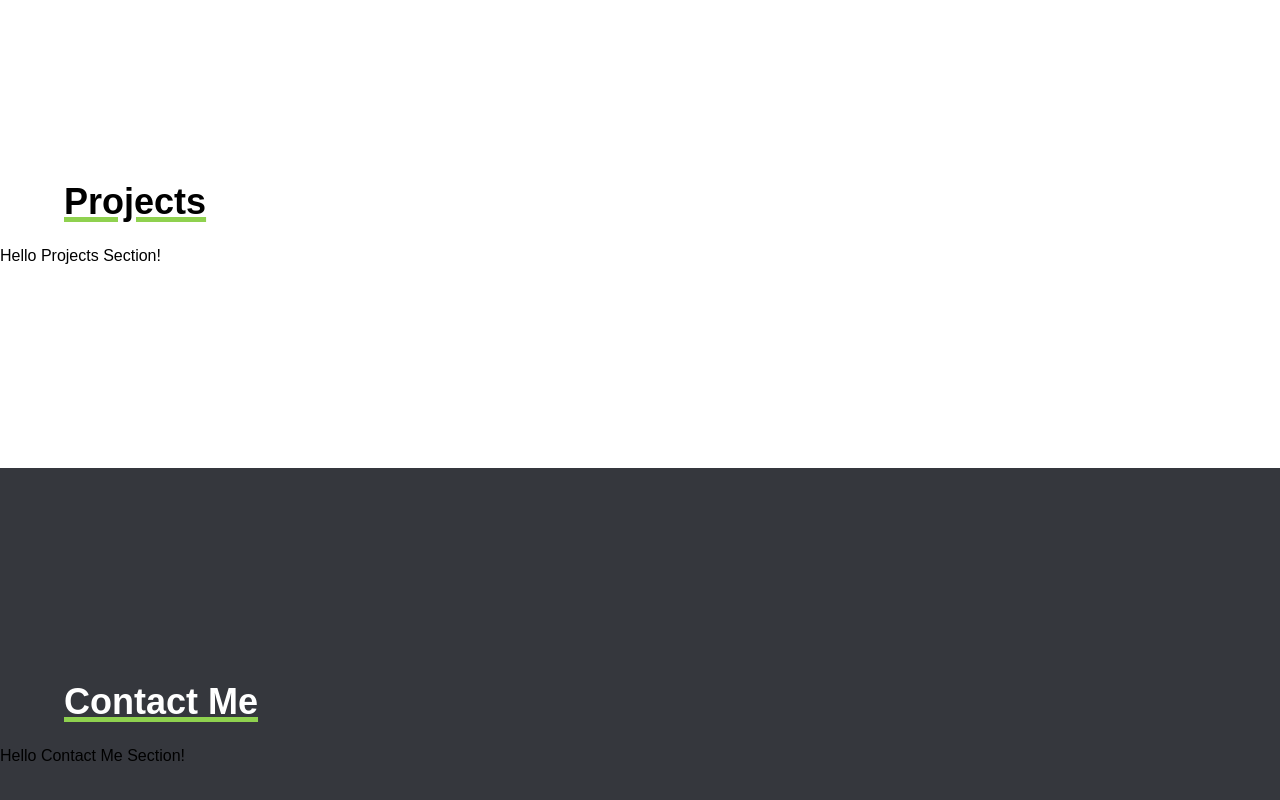
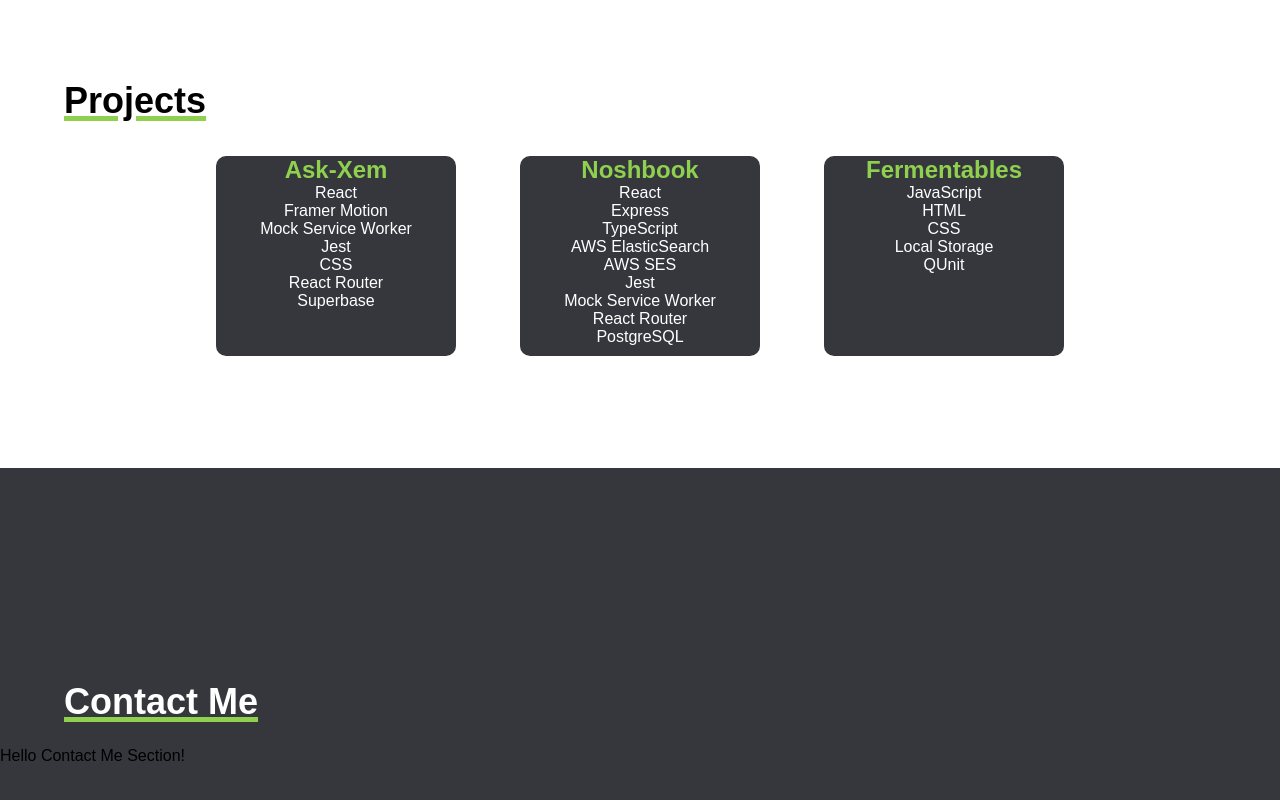
Before and after one commit to MikepdXRider/portfolio, a React (Create React App) app: page / in a window 1280 px wide. Shown: the part 1852-2652 px from the top of the page. Built offline with nearby package versions, Linux system fonts and the light colour scheme.

Commit message:
adds initial styles, implements ProjectCard, adds card flip css

```diff
--- a/src/App.tsx
+++ b/src/App.tsx
@@ -5,6 +5,8 @@
 import portrait from './assets/round-portrait.png';
 import { skills } from './data/skills';
 import SkillCard from './components/SkillCard/SkillCard';
+import { projects } from './data/projects';
+import ProjectCard from './components/ProjectCard/ProjectCard';
 
 function App() {
   return (
@@ -45,7 +47,15 @@
       </Section>
 
       <Section title={'Projects'}>
-        <p>Hello Projects Section!</p>
+        <div className={styles.skillsContainer}>
+          <ul className={styles.skillsList}>
+            {projects.map((project) => (
+              <li key={project.title}>
+                <ProjectCard {...project} />
+              </li>
+            ))}
+          </ul>
+        </div>
       </Section>
 
       <Section title={'Contact Me'} darkMode={true}>
--- /dev/null
+++ b/src/components/ProjectCard/ProjectCard.module.css
@@ -0,0 +1,77 @@
+:root {
+  /* alternatives: hsl(225,7%,22%) | rgb(53,55,61)*/
+  --darkslategrey: #35373d;
+  /* alternatives: hsl(0,100%,100%) | rgb(255,255,255)*/
+  --white: #ffffff;
+  /* alternatives: hsl(0,0%,100%) | rgb(0,0,0)*/
+  --black: #000000;
+  /* alternatives: hsl(90,58%,56%) | rgb(143,209,79)*/
+  --accentgreen: #8fd14f;
+}
+
+/* The flip card container - set the width and height to whatever you want. We have added the border property to demonstrate that the flip itself goes out of the box on hover (remove perspective if you don't want the 3D effect */
+.flipCard {
+  background-color: transparent;
+  height: 200px;
+  min-width: 240px;
+  perspective: 1000px; /* Remove this if you don't want the 3D effect */
+}
+
+/* This container is needed to position the front and back side */
+.flipCardInner {
+  border-radius: 10px;
+  position: relative;
+  width: 100%;
+  height: 100%;
+  text-align: center;
+  transition: transform 0.8s;
+  transform-style: preserve-3d;
+  background-color: var(--darkslategrey);
+  color: var(--white);
+}
+
+/* Do an horizontal flip when you move the mouse over the flip box container */
+.flipCard:hover .flipCardInner {
+  transform: rotateY(180deg);
+}
+
+/* Position the front and back side */
+.flipCardFront,
+.flipCardBack {
+  position: absolute;
+  width: 100%;
+  height: 100%;
+  -webkit-backface-visibility: hidden; /* Safari */
+  backface-visibility: hidden;
+}
+
+/* TODO: Style the front side (fallback if image is missing) */
+
+/* Style the back side */
+.flipCardBack {
+  transform: rotateY(180deg);
+}
+
+/* Flip Card front side content */
+.techListItem {
+  list-style-type: none;
+}
+
+.title {
+  color: var(--accentgreen);
+}
+
+.link {
+  text-decoration: none;
+  display: block;
+  width: 40%;
+  height: 20%;
+  border-radius: 5px;
+  background-color: var(--accentgreen);
+  color: var(--darkslategrey);
+}
+
+.linkContainer {
+  display: flex;
+  justify-content: space-around;
+}
--- a/src/components/ProjectCard/ProjectCard.tsx
+++ b/src/components/ProjectCard/ProjectCard.tsx
@@ -1,4 +1,5 @@
 import React from 'react';
+import styles from './ProjectCard.module.css';
 
 interface ProjectCardProps {
   title: string;
@@ -19,17 +20,25 @@
     <article className={styles.flipCard}>
       <div className={styles.flipCardInner}>
         <div className={styles.flipCardFront}>
-          <h2>{title}</h2>
+          <h2 className={styles.title}>{title}</h2>
           <ul>
             {techStack.map((techItem) => (
-              <li key={techItem}>{techItem}</li>
+              <li key={techItem} className={styles.techListItem}>
+                {techItem}
+              </li>
             ))}
           </ul>
         </div>
         <div className={styles.flipCardBack}>
           <h3>{description}</h3>
-          <a href={githubUrl}>Github</a>
-          <a href={livesiteUrl}>Livesite</a>
+          <div className={styles.linkContainer}>
+            <a className={styles.link} href={githubUrl}>
+              Github
+            </a>
+            <a className={styles.link} href={livesiteUrl}>
+              Livesite
+            </a>
+          </div>
         </div>
       </div>
     </article>
```
